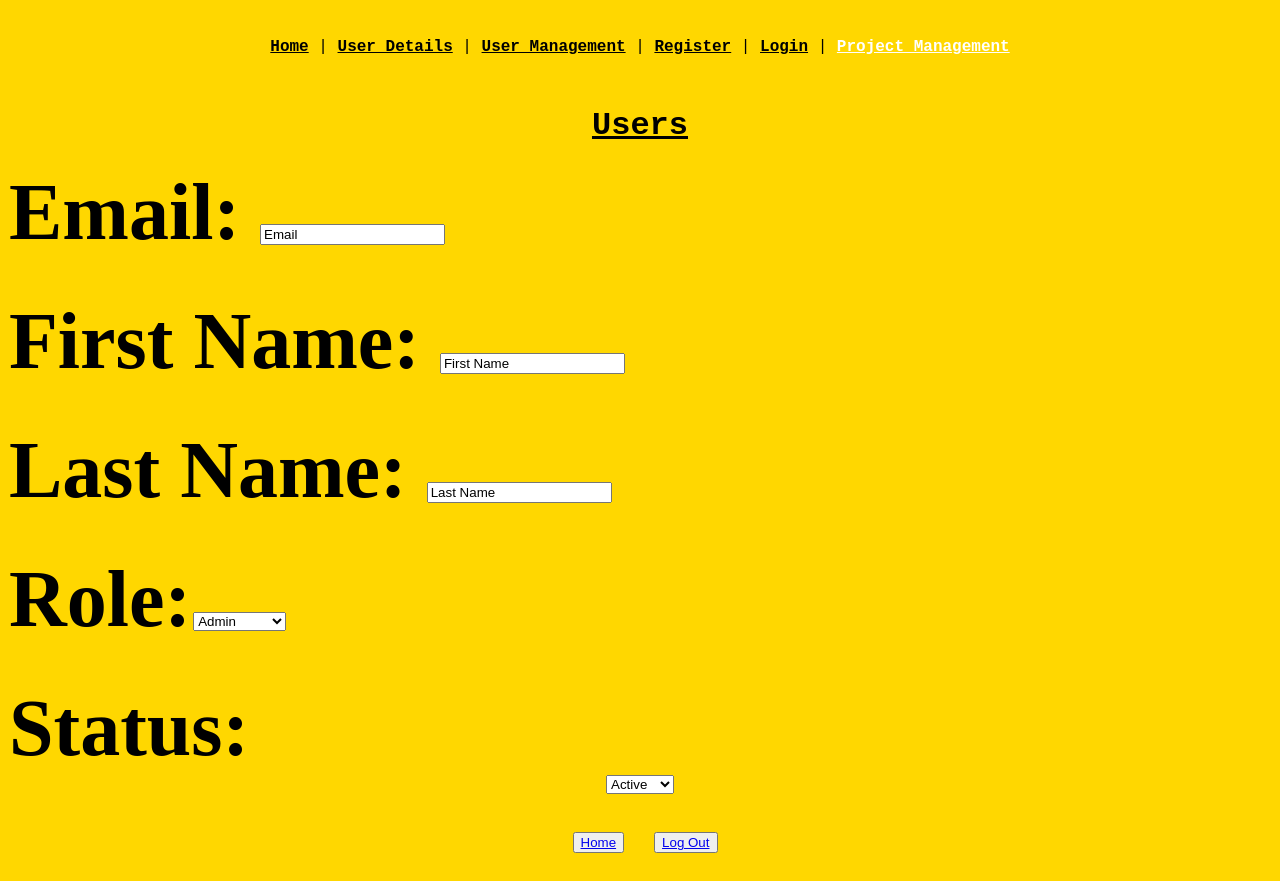
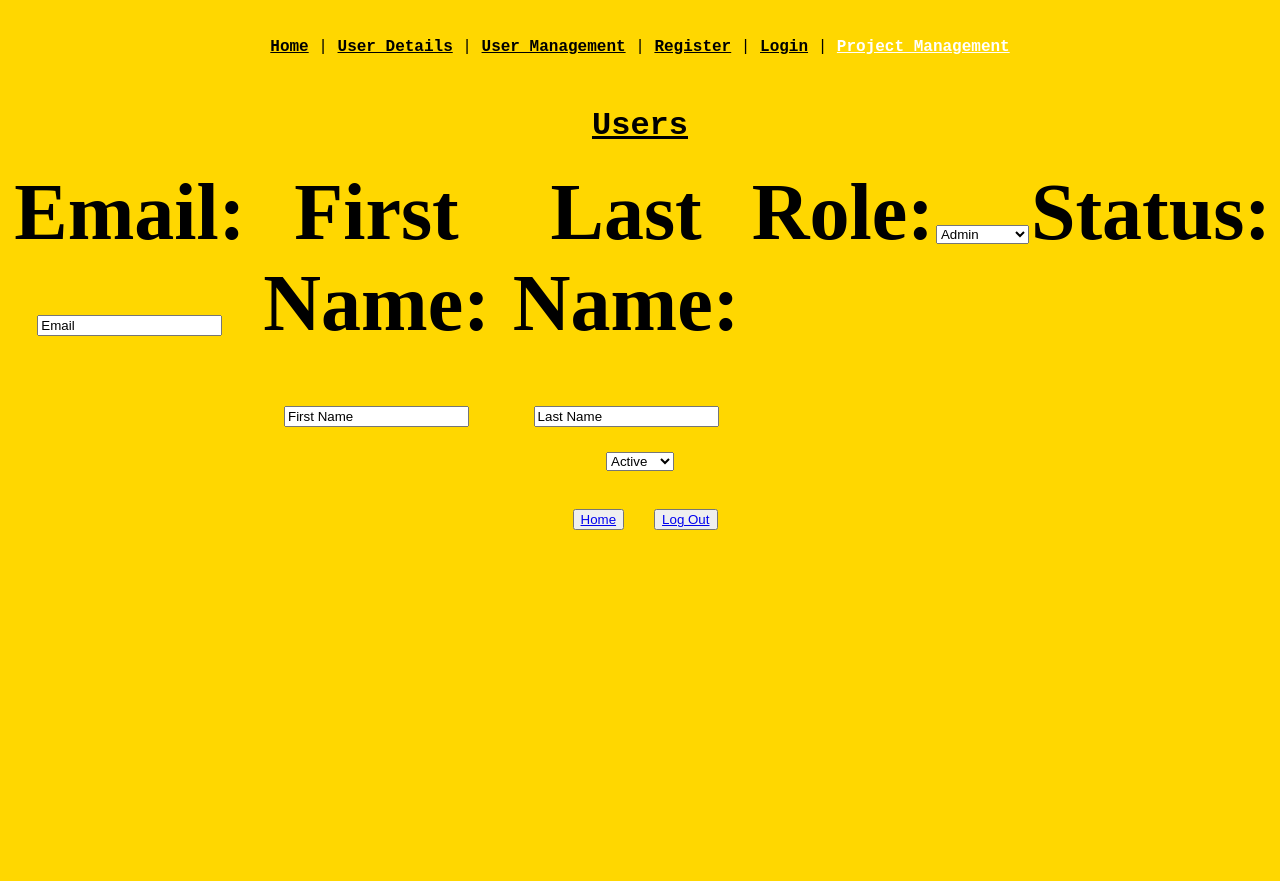
Before and after one commit to rkenney4/seniorproj, a Vue app: page /project-management in a window 1280 px wide. After the commit the page ends 800 px from the top, so only its background shows below. Built offline with nearby package versions, Linux system fonts and the light colour scheme; no server answers.

Commit message:
Added margin of 3 vh to project management page

```diff
--- a/src/views/ProjectManagement.vue
+++ b/src/views/ProjectManagement.vue
@@ -1,15 +1,9 @@
 <template>
     <h1><u>Users</u></h1>
     <form>
-        <th><b>Email:</b> <input type="text" value="Email"></th>
-        <br>
-        <br>
-        <th><b>First Name:</b> <input type="text" value="First Name"></th>
-        <br>
-        <br>
-        <th><b>Last Name:</b> <input type="text" value="Last Name"></th>
-        <br>
-        <br>
+        <th><b>Email:</b> <input type="text" value="Email" style="margin:3vh"></th>
+        <th><b>First Name:</b> <input type="text" value="First Name" style="margin:3vh"></th>
+        <th><b>Last Name:</b> <input type="text" value="Last Name" style="margin:3vh"></th>
         <th><b>Role:</b> </th>
         <th>
             <select>
@@ -18,8 +12,6 @@
               <option>Unassigned</option>
            </select>
         </th>
-        <br>
-        <br>
         <th><b>Status:</b></th>
         <select>
               <option>Active</option>
```
